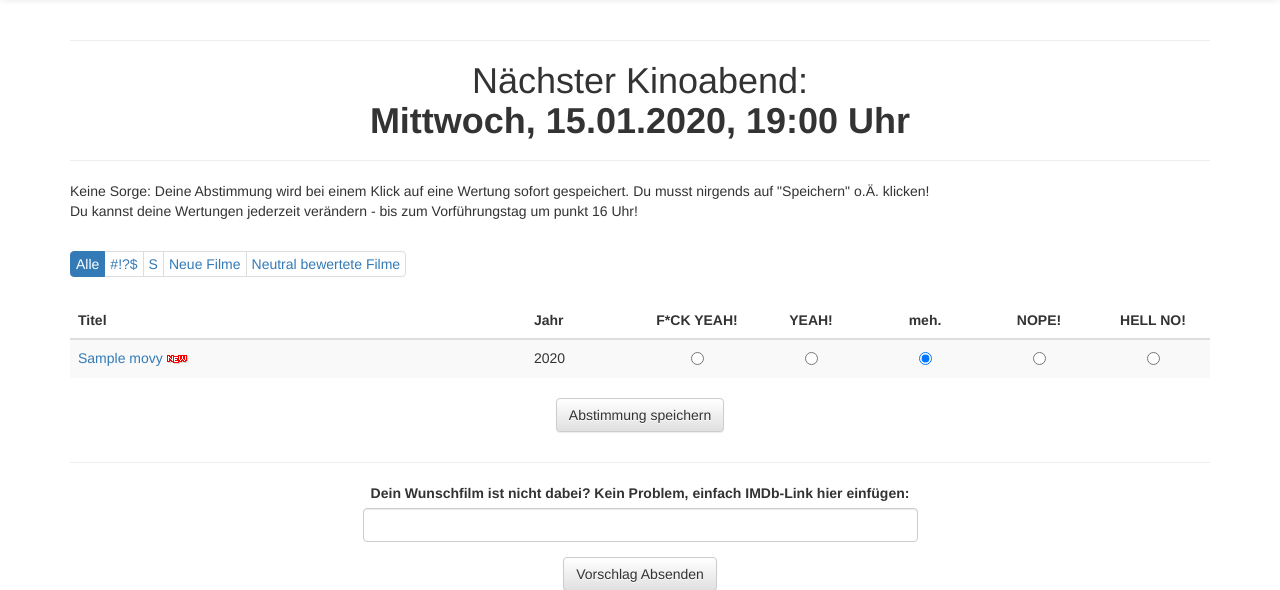
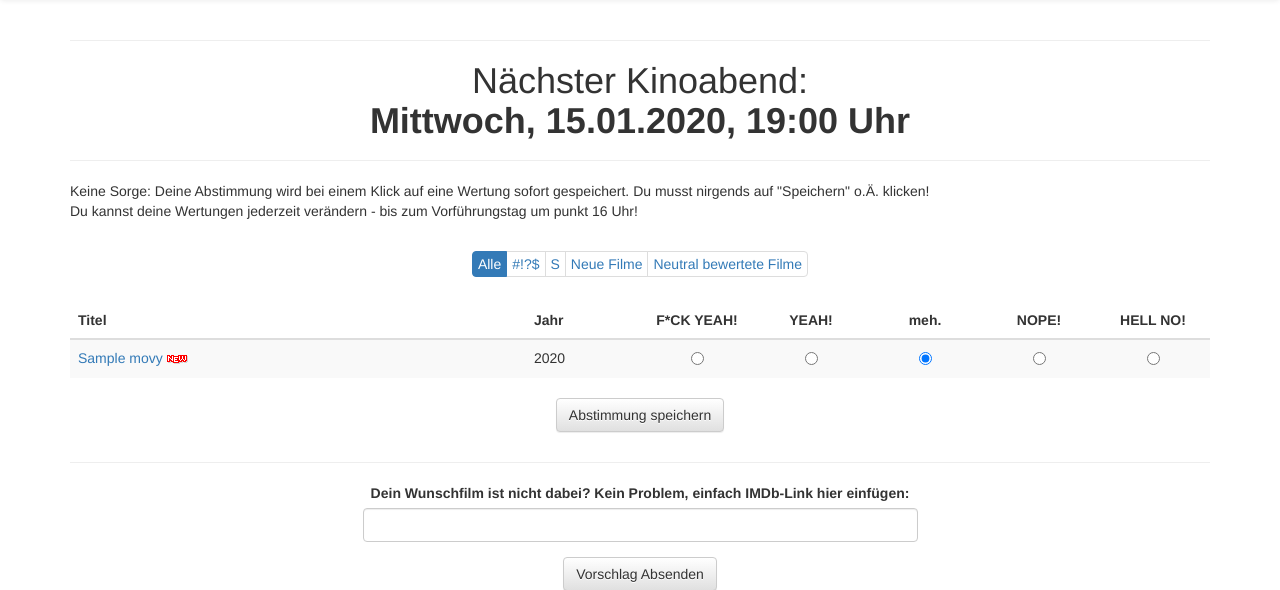
Before and after one commit to tpxtron/popcorn, a PHP site: template common/templates/vote.html.twig in a window 1280 px wide. Shown: the part 52-642 px from the top of the page. Run offline with PHP 8.4, Linux system fonts and the light colour scheme; the template is opened without the code that fills it: most values are stand-ins (such as "Sample title", 1, 10 or a date in 2020); some libraries are stand-ins or nearby versions.

Commit message:
filter bugfixes

```diff
--- a/common/templates/vote.html.twig
+++ b/common/templates/vote.html.twig
@@ -76,7 +76,7 @@ TODO:
 					Bitte drehe dein Handy, um die Abstimmungstabelle nutzen zu können.
 				</div>
 				<p class="hidden-portrait">Keine Sorge: Deine Abstimmung wird bei einem Klick auf eine Wertung sofort gespeichert. Du musst nirgends auf "Speichern" o.Ä. klicken!<br />Du kannst deine Wertungen jederzeit verändern - bis zum Vorführungstag um punkt 16 Uhr!</p>
-				<nav class="filter hidden-portrait">
+				<nav class="filter hidden-portrait text-center">
 					<ul class="pagination">
 						<li class="active"><a href="javascript:" class="filterLetter" data-letter="all">Alle</a></li>
 						<li><a href="javascript:" class="filterLetter" data-letter="other">#!?$</a></li>
```
